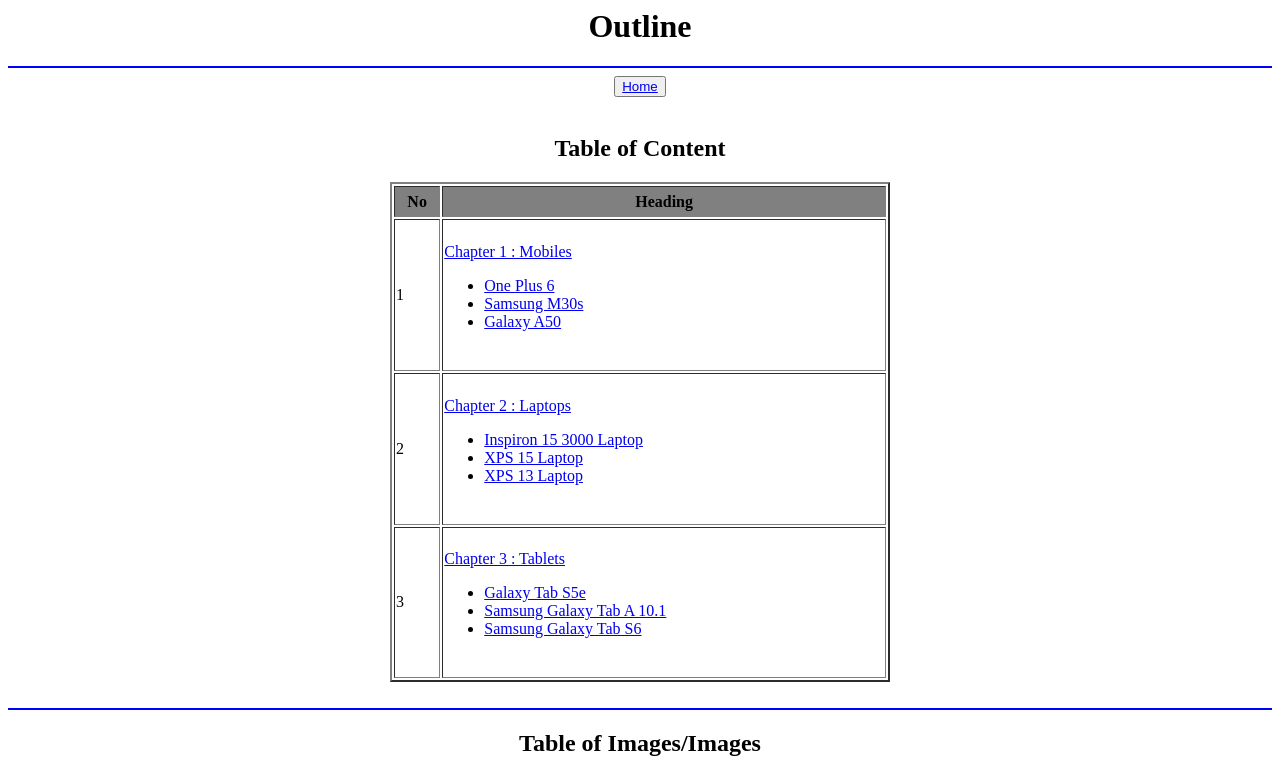
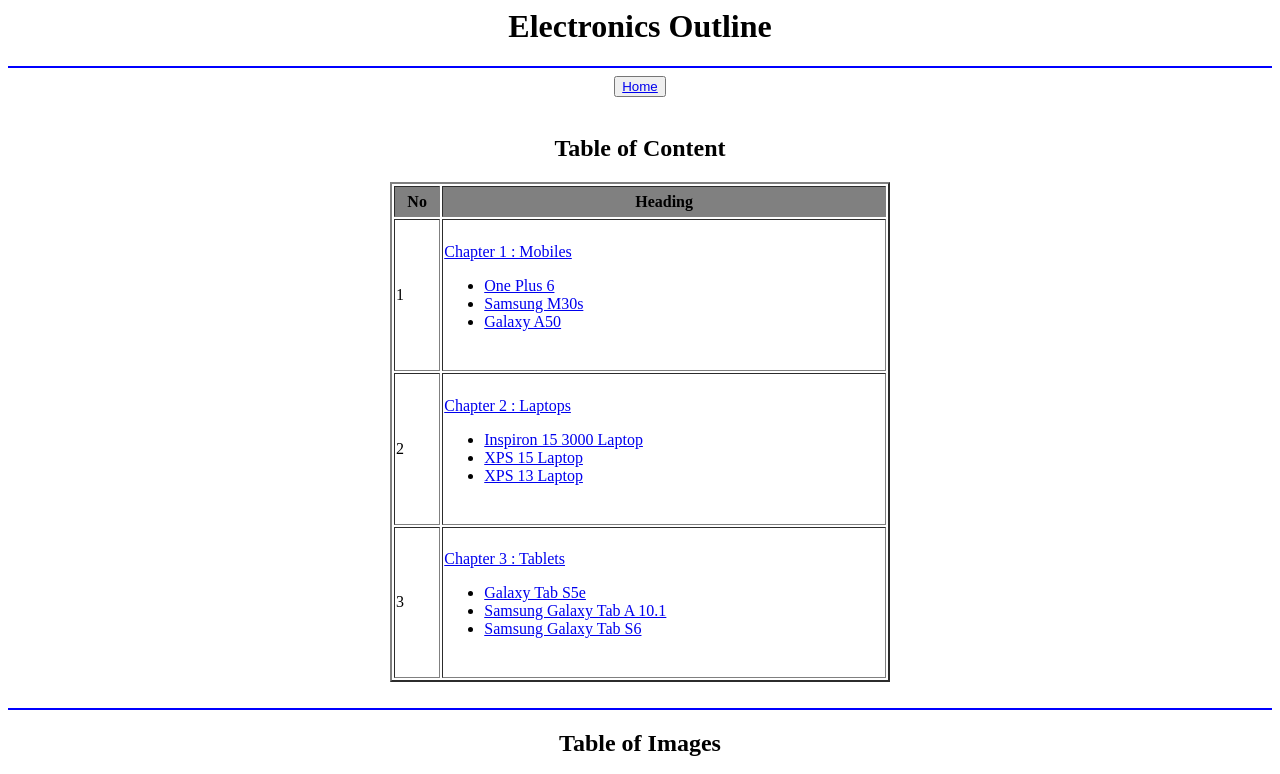
Before and after one commit to ctrivedi-Confed/Group10-Lab2, a plain HTML site: page Chintan/Outline.html in a window 1280 px wide. Shown: the top 774 px of the page. Drawn offline with Linux system fonts and the light colour scheme.

Commit message:
Made some changes in documents and outline file in github by Chintan Trivedi

```diff
--- a/Chintan/Outline.html
+++ b/Chintan/Outline.html
@@ -3,7 +3,7 @@
 		<title>Chapters</title>
 	</head>
 	<body>
-		<h1><center>Outline</center></h1>
+		<h1><center>Electronics Outline</center></h1>
 		<hr border=7 color='blue'>
 		<center><button><a href = "index.html">Home</a></button></center><br>
 		<center>
@@ -50,7 +50,7 @@
 		</center><br>
 		<hr border=7 color='blue'>
 		<center>
-		<h2>Table of Images/Images</h2>
+		<h2>Table of Images</h2>
 
 		<table border=2 Height="500" Width="500">
 
```
